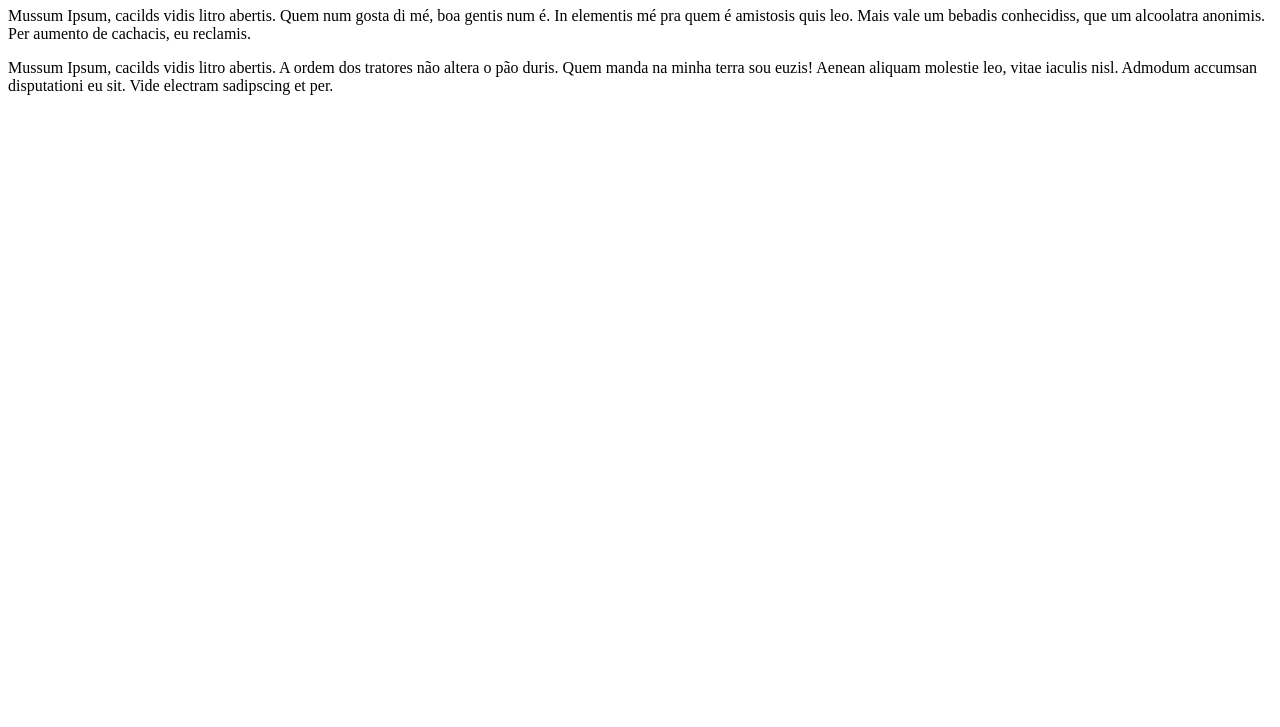
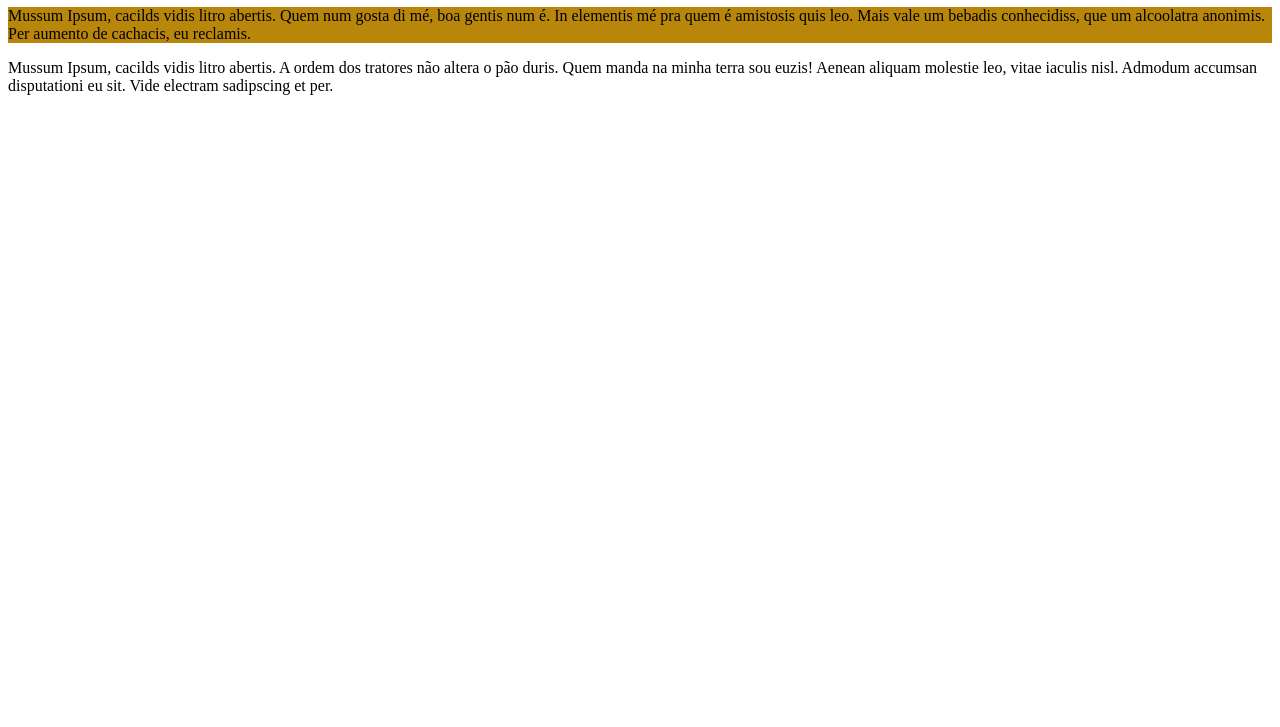
Before and after one commit to mailsonfp/my-project, a website: page index.html in a window 1280 px wide. Shown: the part 73-800 px from the top of the page. Drawn offline with Linux system fonts and the light colour scheme.

Commit message:
Modificações: - alterado index.html para vincular ao arquivo style.css - alterado style.css com a cor de fundo da classe description

```diff
--- a/index.html
+++ b/index.html
@@ -3,6 +3,7 @@
     <head>
         <meta charset="utf-8"/>
         <title>Curso de Git Ninja</title>
+        <link rel="stylesheet" type="text/css" href="style.css" media="screen" />
     </head>
     <body>
         <main class="main">
--- /dev/null
+++ b/style.css
@@ -0,0 +1,3 @@
+.description{
+    background-color: darkgoldenrod;
+}
```
